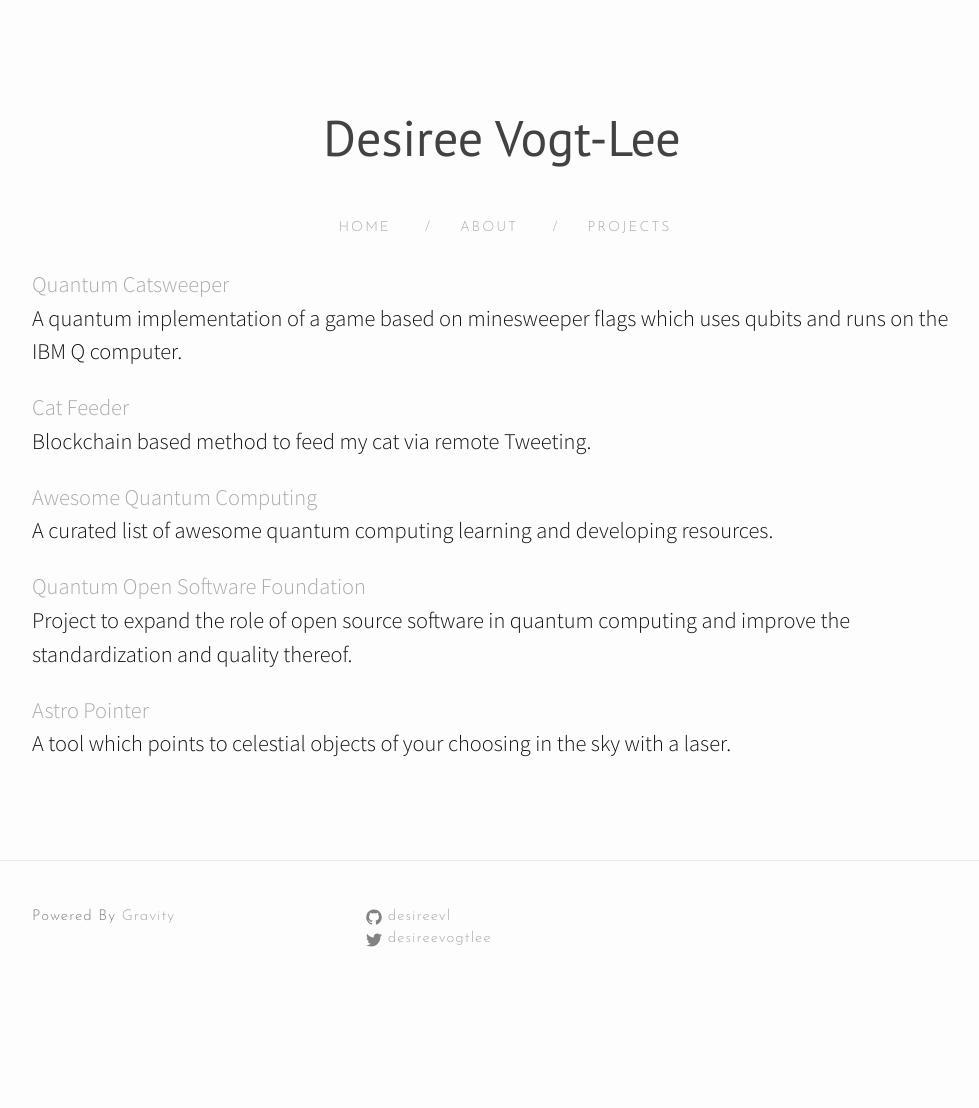
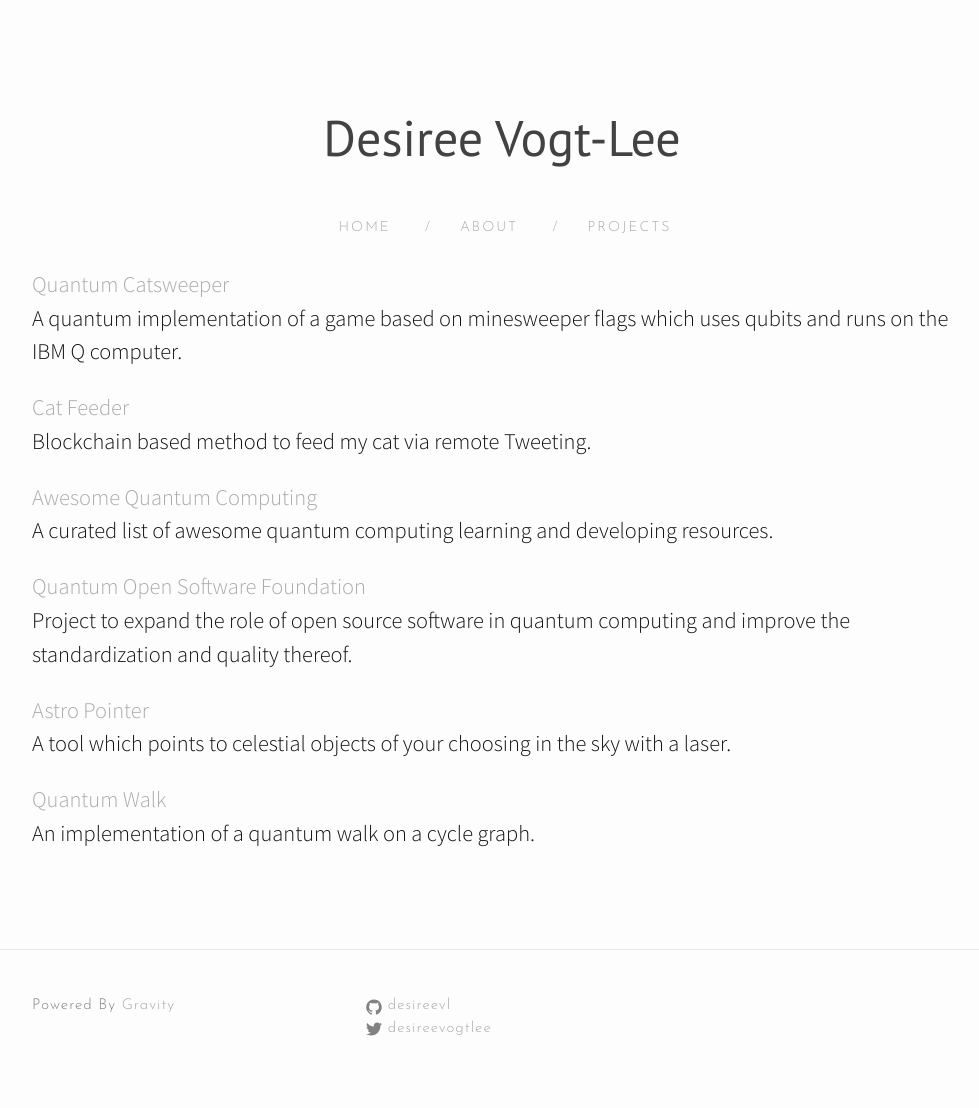
Before and after one commit to desireevl/desireevl.github.io, a Jekyll site: the page built from projects.md, in a window 1280 px wide. Shown: the whole page, without its empty margins (138-1117 px from the left). Built offline with Jekyll 4.4.1, drawn with Linux system fonts in a browser that asks for light colours; nearby versions of some CDN libraries; before the commit the page ends 1019 px from its top, so only the background shows below that.

Commit message:
qwalk to projects

```diff
--- a/projects.md
+++ b/projects.md
@@ -18,3 +18,6 @@ permalink: /projects/
 
 [Astro Pointer](https://github.com/desireevl/astro-pointer)
 <br>A tool which points to celestial objects of your choosing in the sky with a laser.
+
+[Quantum Walk](https://github.com/Qiskit/qiskit-tutorials/blob/master/community/terra/qis_adv/quantum_walk.ipynb)
+<br>An implementation of a quantum walk on a cycle graph.
```
